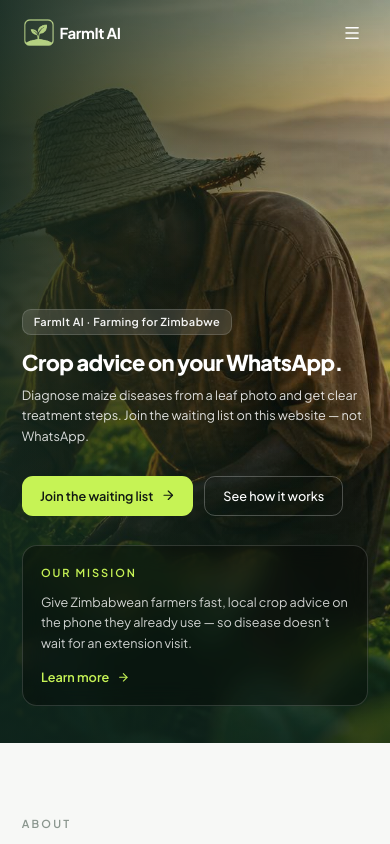
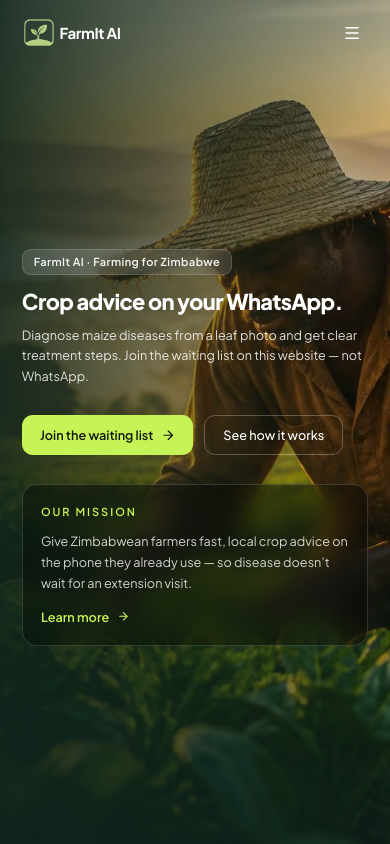
Before and after one commit to KingGodo/farmit-ai, a Next.js app in the folder farmit_website/: page / in a window 390 px wide. Shown: the top 844 px of the page. Built offline with nearby package versions, Linux system fonts and the light colour scheme.

Commit message:
Fill the landing hero to the full viewport on large screens.
Co-authored-by: Cursor <cursoragent@cursor.com>

```diff
--- a/farmit_website/app/globals.css
+++ b/farmit_website/app/globals.css
@@ -82,12 +82,14 @@
     text-size-adjust: 100%;
     /* Slightly denser base for a more professional scale */
     font-size: 14.5px;
+    min-height: 100svh;
   }
 
   body {
     @apply bg-background text-foreground font-sans text-base antialiased;
     font-size: 1rem;
     line-height: 1.55;
+    min-height: 100svh;
   }
 
   ::selection {
--- a/farmit_website/app/page.tsx
+++ b/farmit_website/app/page.tsx
@@ -9,7 +9,7 @@ import Footer from "@/components/landing/sections/footer";
 
 export default function LandingPage() {
   return (
-    <div className="min-h-screen bg-background text-ink">
+    <div className="min-h-svh bg-background text-ink">
       <Navbar />
       <main>
         <Hero />
--- a/farmit_website/components/landing/sections/hero.tsx
+++ b/farmit_website/components/landing/sections/hero.tsx
@@ -5,22 +5,22 @@ import { site } from "@/lib/site";
 
 export default function Hero() {
   return (
-    <section className="relative flex min-h-[88svh] flex-col overflow-hidden text-white lg:min-h-[100dvh]">
+    <section className="relative flex h-svh min-h-svh w-full flex-col overflow-hidden text-white">
       <div className="absolute inset-0 bg-forest-deep">
         <Image
           src="/images/farmit-hero-field.jpg"
           alt="Farmer working in a green field at golden hour"
           fill
           priority
-          className="object-cover object-[72%_4%] sm:object-[68%_8%] md:object-[62%_14%] lg:object-[58%_18%]"
+          className="object-cover object-[center_42%] sm:object-[center_40%] lg:object-center"
           sizes="100vw"
         />
         <div className="absolute inset-0 bg-gradient-to-r from-forest-deep/88 via-forest-deep/45 to-transparent" />
         <div className="absolute inset-0 bg-gradient-to-t from-forest-deep/75 via-transparent to-forest-deep/30" />
       </div>
 
-      <div className="page-container relative flex w-full flex-1 flex-col justify-end pb-10 pt-32 sm:pb-14 sm:pt-36 lg:pb-16">
-        <div className="grid items-end gap-8 lg:grid-cols-[minmax(0,1.15fr)_minmax(0,0.85fr)] lg:gap-12">
+      <div className="page-container relative flex h-full w-full flex-1 flex-col justify-center pb-10 pt-24 sm:pb-14 sm:pt-28 lg:pb-16">
+        <div className="grid items-center gap-8 lg:grid-cols-[minmax(0,1.15fr)_minmax(0,0.85fr)] lg:gap-12">
           <div className="max-w-xl">
             <p className="animate-rise inline-flex items-center rounded-md border border-white/15 bg-white/12 px-3 py-1 text-[11px] font-semibold tracking-[0.04em] text-white/95 backdrop-blur-sm">
               FarmIt AI · Farming for Zimbabwe
```
